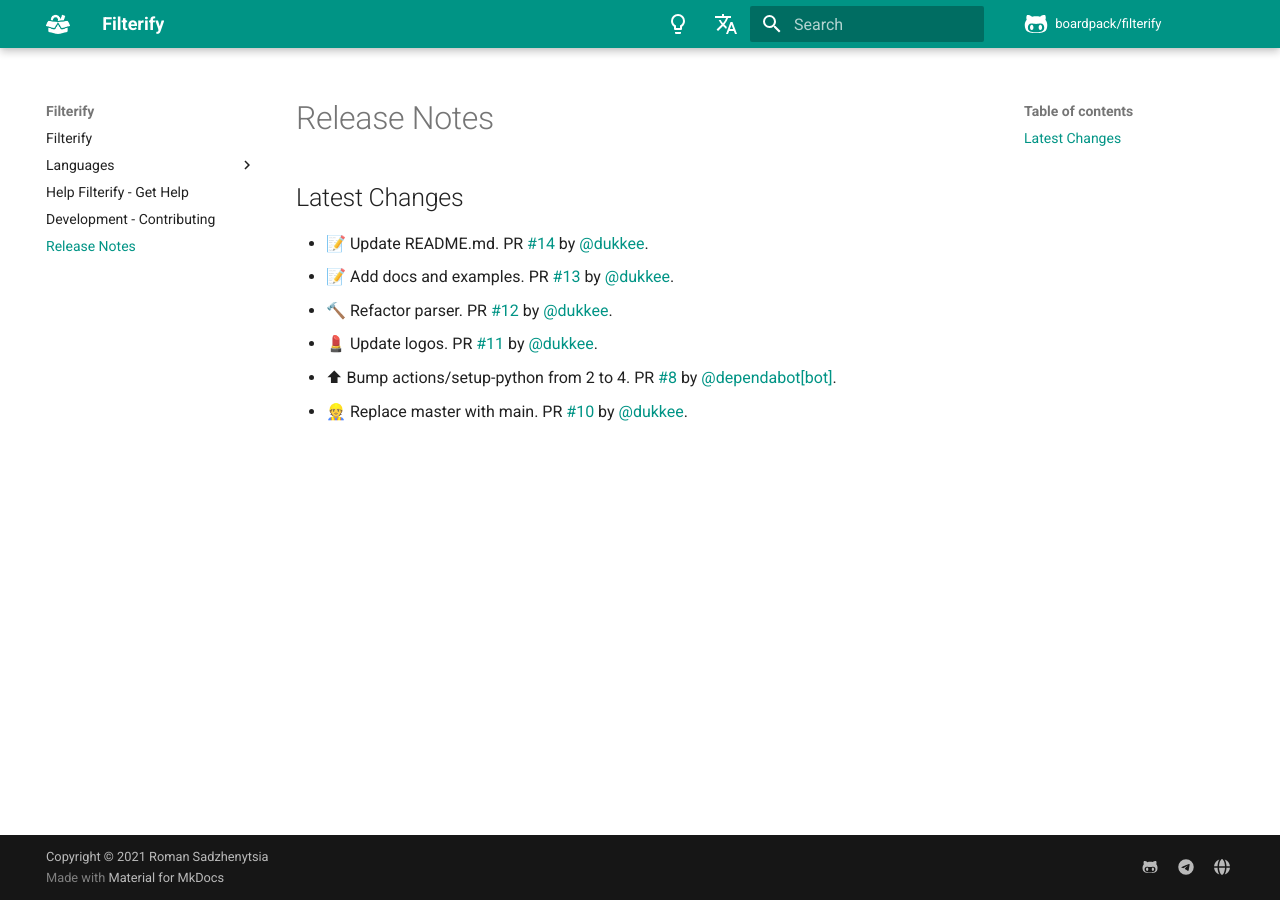
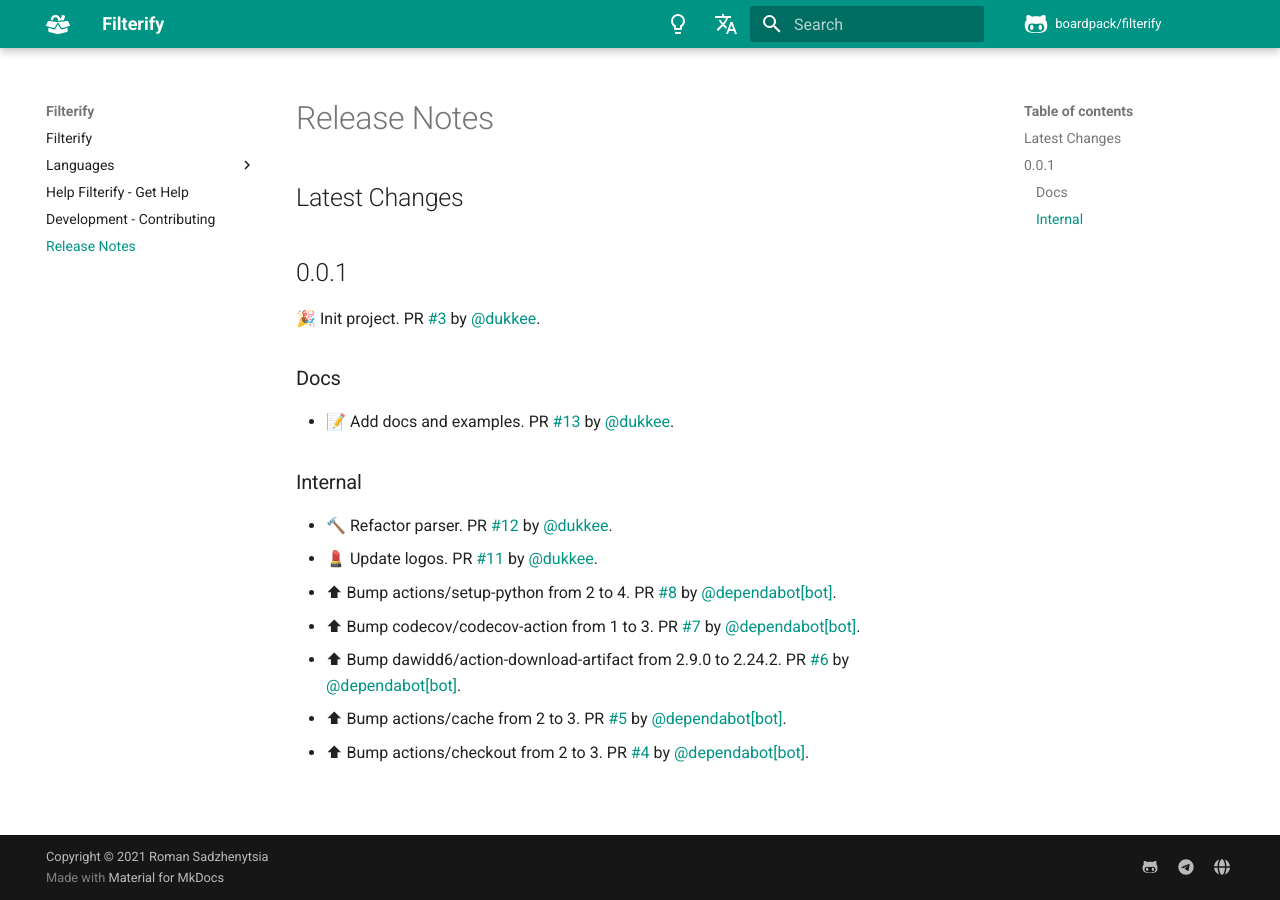
Before and after one commit to boardpack/filterify, an MkDocs documentation site: the page built from docs/en/docs/release-notes.md, in a window 1280 px wide. Built offline with MkDocs 1.6.1 and Material for MkDocs 9.7.7, drawn with Linux system fonts in a browser that asks for light colours; comment, search, counter and statistics services are not loaded.

Commit message:
🔖 Release version 0.0.1

```diff
--- a/docs/en/docs/release-notes.md
+++ b/docs/en/docs/release-notes.md
@@ -2,9 +2,21 @@
 
 ## Latest Changes
 
-* 📝 Update README.md. PR [#14](https://github.com/boardpack/filterify/pull/14) by [@dukkee](https://github.com/dukkee).
+
+## 0.0.1
+
+🎉 Init project. PR [#3](https://github.com/boardpack/filterify/pull/3) by [@dukkee](https://github.com/dukkee).
+
+### Docs
+
 * 📝 Add docs and examples. PR [#13](https://github.com/boardpack/filterify/pull/13) by [@dukkee](https://github.com/dukkee).
+
+### Internal
+
 * 🔨 Refactor parser. PR [#12](https://github.com/boardpack/filterify/pull/12) by [@dukkee](https://github.com/dukkee).
 * 💄 Update logos. PR [#11](https://github.com/boardpack/filterify/pull/11) by [@dukkee](https://github.com/dukkee).
 * ⬆ Bump actions/setup-python from 2 to 4. PR [#8](https://github.com/boardpack/filterify/pull/8) by [@dependabot[bot]](https://github.com/apps/dependabot).
-* 👷 Replace master with main. PR [#10](https://github.com/boardpack/filterify/pull/10) by [@dukkee](https://github.com/dukkee).
+* ⬆ Bump codecov/codecov-action from 1 to 3. PR [#7](https://github.com/boardpack/filterify/pull/7) by [@dependabot[bot]](https://github.com/apps/dependabot).
+* ⬆ Bump dawidd6/action-download-artifact from 2.9.0 to 2.24.2. PR [#6](https://github.com/boardpack/filterify/pull/6) by [@dependabot[bot]](https://github.com/apps/dependabot).
+* ⬆ Bump actions/cache from 2 to 3. PR [#5](https://github.com/boardpack/filterify/pull/5) by [@dependabot[bot]](https://github.com/apps/dependabot).
+* ⬆ Bump actions/checkout from 2 to 3. PR [#4](https://github.com/boardpack/filterify/pull/4) by [@dependabot[bot]](https://github.com/apps/dependabot).
```
